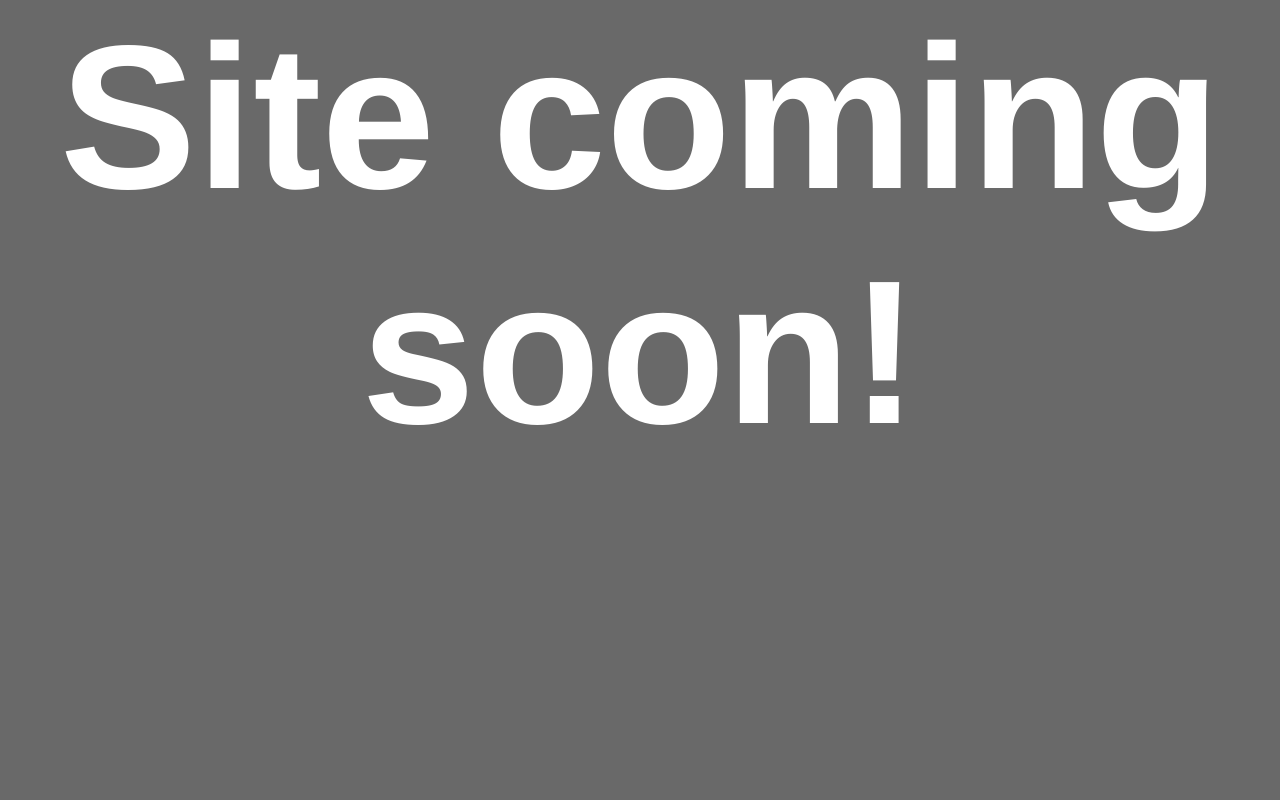
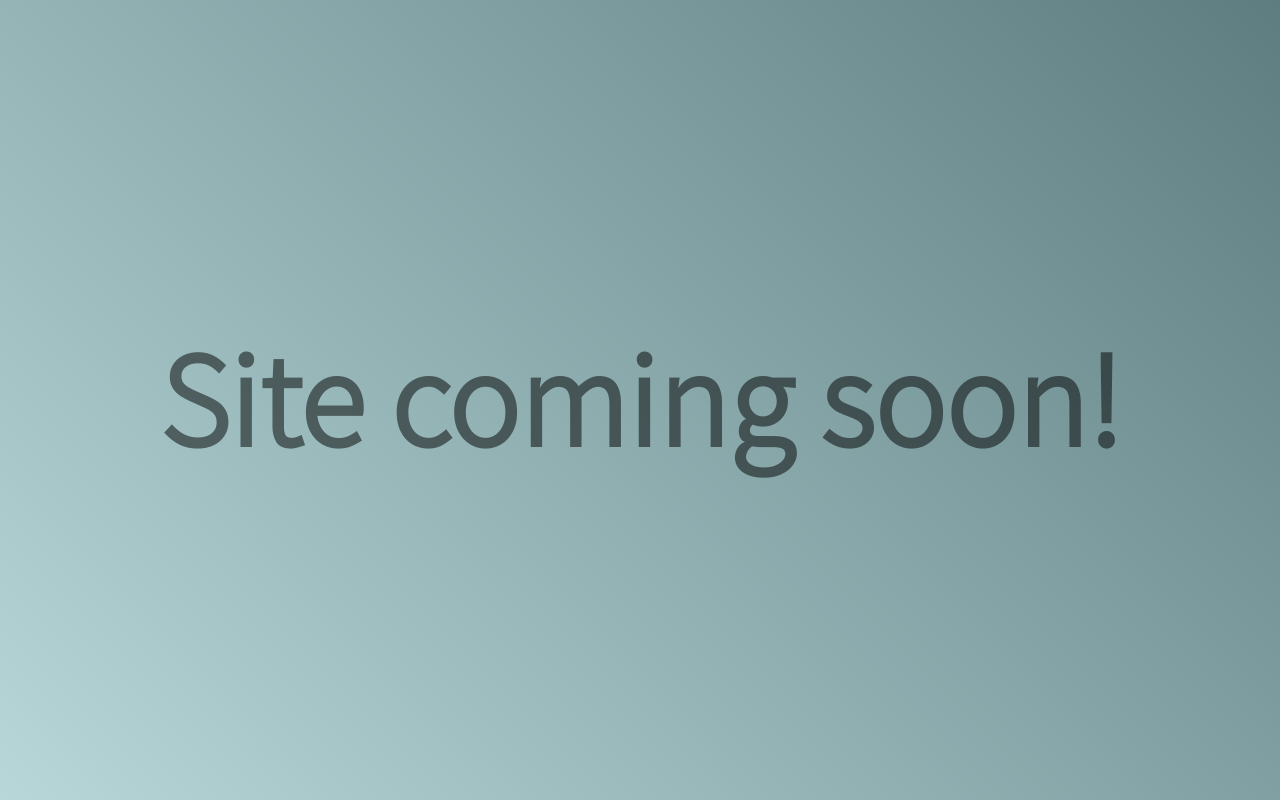
Before and after one commit to SeanTaylorLane/SeanTaylorLane.github.io, a plain HTML site: page index.html in a window 1280 px wide. Drawn offline with Linux system fonts and the light colour scheme.

Commit message:
Coming Soon!

```diff
--- a/index.html
+++ b/index.html
@@ -2,6 +2,8 @@
 <html>
 <head>
   <title>Sean Lane</title>
+  <link href="https://fonts.googleapis.com/css?family=Source+Sans+Pro:200,300" rel="stylesheet">
+
   <style>
   * {
     margin: 0;
@@ -15,23 +17,20 @@
     }
 
   body {
-    background-color: dimgrey;
-    color: white;
-    font-family: Helvetica, sans-serif;
-    font-size: 8vw;
+    background: linear-gradient(45deg, #b8d7d9, #5e7d80);
+    color: black;
+    font-family: 'Source Sans Pro', sans-serif;
+    font-size: 5.2vw;
+    font-weight: 300;
     overflow: hidden;
+    text-align: center;
+    line-height: 100vh;
+    opacity: 0.5;
     }
 
-    div {
-      display: flex;
-      align-items: center;
-      text-align: center;
-    }
   </style>
 </head>
 <body>
-  <div>
     <h1>Site coming soon!</h1>
-  </div>
 </body>
 </html>
```
Also changed, not shown: 1 other file.
